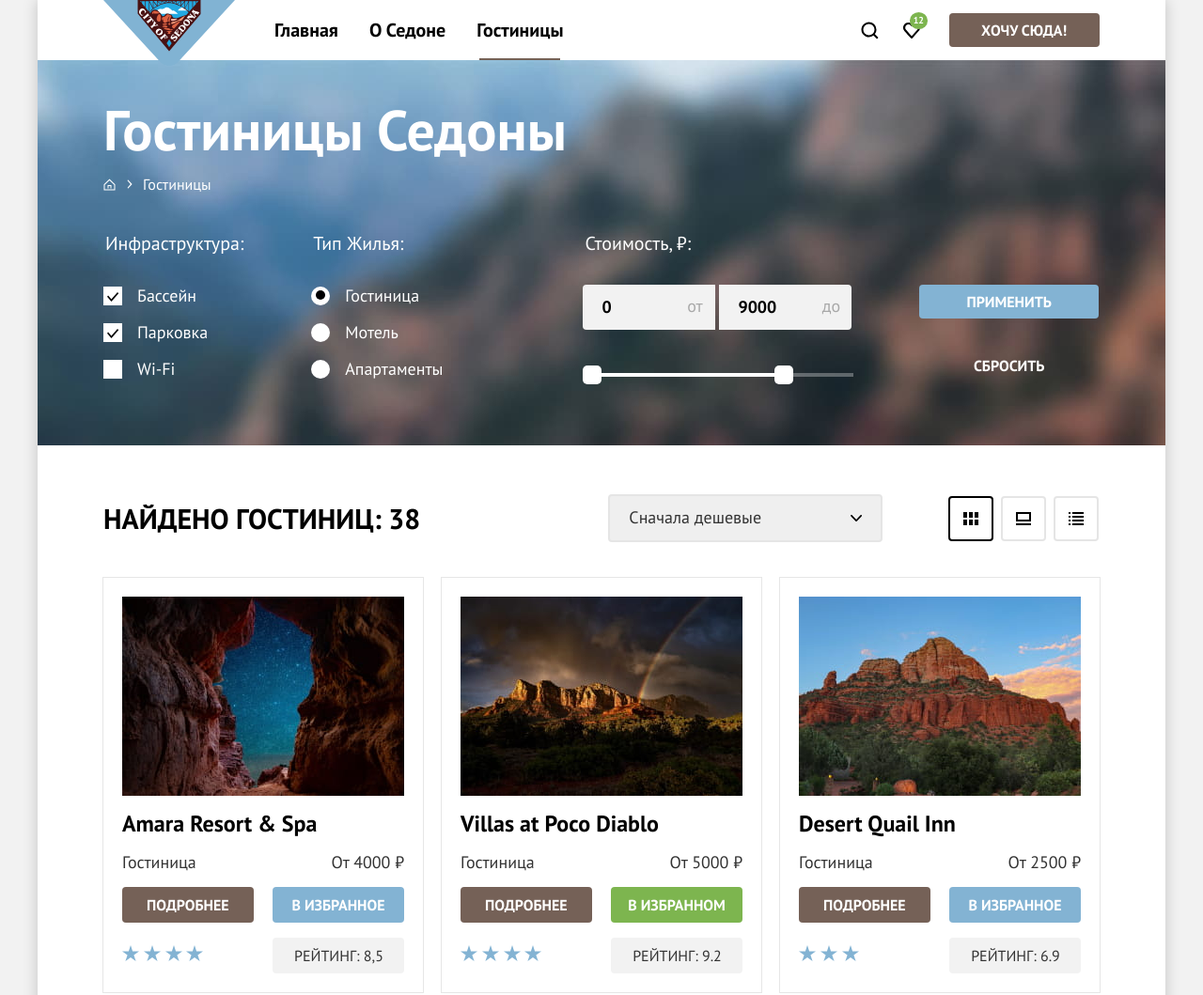
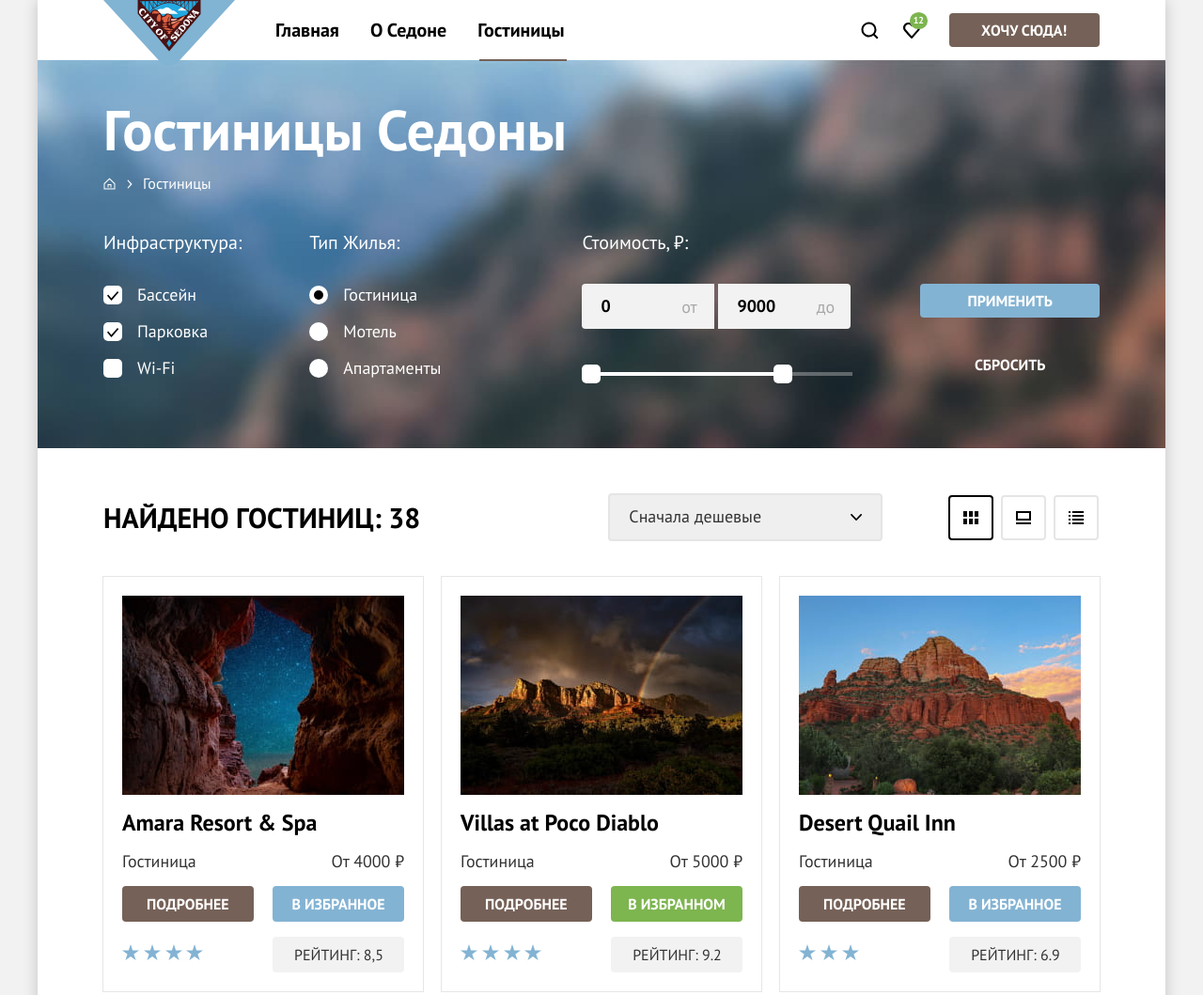
Before and after one commit to htmlacademy-htmlcss/2489173-sedona-40, a plain HTML site: page catalog.html in a window 1280 px wide. Shown: the top 1059 px of the page at 94% size. Drawn offline with Linux system fonts and the light colour scheme.

Commit message:
Add files via upload

```diff
--- a/catalog.html
+++ b/catalog.html
@@ -21,7 +21,7 @@
               <a class="navigation-link" href="#">О седоне</a>
             </li>
             <li class="navigation-item">
-              <a class="navigation-link navigation-link-current-catalog" href="catalog.html">Гостиницы</a>
+              <a class="navigation-link navigation-link-current" href="catalog.html">Гостиницы</a>
             </li>
           </ul>
           <ul class="navigation-user">
@@ -57,11 +57,6 @@
             <li class="breadcrumbs-item">
               <a class="breadcrumbs-link breadcrumbs-item-home" href="index.html">
                 <span class="visually-hidden">Главная страница</span>
-                <svg class="breadcrumbs-item-home-svg" xmlns="http://www.w3.org/2000/svg" width="13" height="13"
-                  aria-hidden="true" focusable="false" viewBox="0 0 13 13" fill="currentColor">
-                  <path d="m6.5.5-6 5.8v6.2h12V6.3L6.5.5Zm5 11h-10V6.7l5-4.8 5 4.8v4.8Z" />
-                  <path d="M4.5 10.5h1V8h2v2.5h1V7h-4v3.5Z" />
-                </svg>
               </a>
             </li>
             <li class="breadcrumbs-item">
@@ -137,10 +132,10 @@
               </div>
               <div class="range-scale">
                 <div class="range-bar" style="left:0; width: 207px">
-                  <button class="range-toggle toggle-min">
+                  <button class="range-toggle toggle-min" type="button">
                     <span class="visually-hidden">Изменить минимальную цену</span>
                   </button>
-                  <button class="range-toggle toggle-max">
+                  <button class="range-toggle toggle-max" type="button">
                     <span class="visually-hidden">Изменить максимальную цену</span>
                   </button>
                 </div>
--- a/styles/styles.css
+++ b/styles/styles.css
@@ -33,6 +33,7 @@ img {
   border: 0;
   padding: 0;
   white-space: nowrap;
+  -webkit-clip-path: inset(100%);
           clip-path: inset(100%);
   clip: rect(0 0 0 0);
   overflow: hidden;
@@ -59,17 +60,17 @@ body {
   margin: 0 auto;
   width: 1200px;
   min-height: 100%;
-  box-shadow:0 0 15px rgba(0, 0, 0, 0.2) ;
+  box-shadow: 0 0 15px rgba(0, 0, 0, 0.2) ;
 }
 
 .page-header {
   display: flex;
-  padding:0 70px ;
+  padding: 0 70px ;
 }
 
 .logo {
   display: block;
-  margin-right:28px ;
+  margin-right: 29px ;
   position: relative;
   margin-bottom: -10px;
   z-index: 1;
@@ -97,18 +98,26 @@ body {
   padding: 20px 14px;
 }
 
+.navigation-link:hover{
+  opacity: 0.5;
+}
+
+.navigation-link:active{
+  opacity: 0.3;
+}
+
 .navigation-link-current::before {
   content: "";
   position: absolute;
-  right: 17px;
-  left: 17px;
-  bottom: -2px;
+  right: 11px;
+  left: 16px;
+  bottom: -1px;
   height: 2px;
   background-color: #756257;
   z-index: 1;
 }
 
-.navigation-link-current-catalog::before {
+/* .navigation-link-current-catalog::before {
   content: "";
   position: absolute;
   right: 17px;
@@ -116,7 +125,7 @@ body {
   bottom: 0;
   height: 2px;
   background-color: #756257;
-}
+} */
 
 
 .navigation-user {
@@ -198,7 +207,7 @@ body {
 }
 
 .button-basic:disabled {
-  color:rgb(255, 255, 255);
+  color: rgb(255, 255, 255);
   background: #E5E5E5;
 }
 
@@ -216,7 +225,7 @@ body {
 }
 
 .search .button-basic:disabled {
-  color:rgb(255, 255, 255);
+  color: rgb(255, 255, 255);
   background: #E5E5E5;
 }
 
@@ -284,7 +293,7 @@ body {
   width: 60px;
   height: 2px;
   background: rgba(255, 255, 255, 0.3);
-  top:188px;
+  top: 188px;
   left: 170px;
 }
 
@@ -294,7 +303,7 @@ body {
   width: 60px;
   height: 2px;
   background: rgba(255, 255, 255, 0.3);
-  top:188px;
+  top: 188px;
   left: 970px;
 }
 
@@ -304,7 +313,7 @@ body {
   width: 60px;
   height: 2px;
   background: rgba(0, 0, 0, 0.3);
-  top:198px;
+  top: 198px;
   left: 170px;
 }
 
@@ -314,7 +323,6 @@ body {
 
 .advantages-item-picture-wrap .advantages-title {
   margin-top: 102px;
-
 }
 
 .advantages-item-gray .advantages-description {
@@ -359,7 +367,7 @@ body {
   width: 60px;
   height: 2px;
   background: rgba(255, 255, 255, 0.3);
-  top:190px;
+  top: 190px;
   left: 170px;
 }
 
@@ -382,13 +390,13 @@ body {
 }
 
 .benefits {
-  max-width:505px;
+  max-width: 505px;
   margin: 0 auto;
   display: flex;
   flex-direction: column;
   row-gap: 20px;
   padding-top: 64px;
-  padding-bottom:64px ;
+  padding-bottom: 64px ;
 }
 
 .advantages-continuation {
@@ -407,35 +415,36 @@ body {
 .advantages-continuation-item-house::before {
   content: url("../images/svg/home.svg");
   position: absolute;
+  top: 80px;
+  left: 50%;
+  transform: translateX(-50%);
+}
+
+.advantages-continuation-item-food::before {
+  content: url("../images/svg/food.svg");
+  position: absolute;
+  top: 82px;
+  left: 50%;
+  transform: translateX(-50%);
+}
+
+.advantages-continuation-item-present::before {
+  content: url("../images/svg/present.svg");
+  position: absolute;
   top:80px;
   left: 50%;
   transform: translateX(-50%);
 }
 
-.advantages-continuation-item-food::before {
-  content: url("../images/svg/food.svg");
-  position: absolute;
-  top:82px;
-  left: 50%;
-  transform: translateX(-50%);
-}
-
-.advantages-continuation-item-present::before {
-  content: url("../images/svg/present.svg");
-  position: absolute;
-  top:80px;
-  left: 50%;
-  transform: translateX(-50%);
-}
-
 .advantages-continuation-item .advantages-title {
-  margin:0;
+  margin: 0;
   margin-top: 183px;
   margin-bottom: 30px;
+  word-break: break-word;
 }
 
 .advantages-continuation-item .advantages-description {
-  margin:0 85px 81px;
+  margin: 0 85px 81px;
 }
 
 .advantages-item-picture .advantages-description {
@@ -499,11 +508,13 @@ body {
   border-radius: 4px 0 0 4px;
   border: none;
   background: rgb(242, 242, 242);
+  height: 100%;
 }
 
 .subscribe-wrapper .section-title {
   margin-bottom:  20px;
 }
+
 .subscribe-wrapper .section-description {
   margin-bottom:  57px;
 }
@@ -528,7 +539,7 @@ body {
   background-size: cover;
   background-repeat: no-repeat;
   background-color: #83B3D3;
-  padding: 35px 70px 70px;
+  padding: 35px 70px 74px;
 }
 
 .main-inner-title {
@@ -563,9 +574,11 @@ body {
 .breadcrumbs-item-home {
   display: block;
   width: 13px;
-  height: 13px;
+  height: 15px;
   margin-right: 29px;
-  color: #FFFFFF;
+  background-image: url("../images/svg/filters-home.svg");
+  background-repeat: no-repeat;
+  background-position: center;
 }
 
 .breadcrumbs-item-home:hover {
@@ -581,7 +594,6 @@ body {
   color: #FFFFFF4D;
   opacity: 0.3;
 }
-
 
 .breadcrumbs-item-home-svg {
   position: absolute;
@@ -594,7 +606,7 @@ body {
 
 .breadcrumbs-link {
   position: relative;
-  /* display: block; */
+  display: block;
   font-size: 16px;
   line-height: 21px;
 }
@@ -602,7 +614,7 @@ body {
 .filter-catalog {
   display: flex;
   flex-wrap: wrap;
-  column-gap: 70px;
+  column-gap: 72px;
 }
 
 .filter-catalog-group {
@@ -617,7 +629,7 @@ body {
 }
 
 .filter-catalog-group:nth-child(2) {
-  margin-right: 70px;
+  margin-right: 69px;
   padding-right: 9px;
 }
 
@@ -661,7 +673,8 @@ body {
   grid-row: 1 / 2;
   align-self: center;
   justify-self: center;
-  margin-top: -2px;
+  margin-top: 1px;
+  margin-right: 10px;
   opacity: 0.3;
 }
 
@@ -679,6 +692,7 @@ body {
   font-size: 18px;
   max-width: 143px;
   border: none;
+  -webkit-appearance: textfield;
           appearance: textfield;
 }
 
@@ -747,6 +761,7 @@ body {
   position: relative;
   display: block;
   padding-left: 36px;
+  cursor: pointer;
 }
 
 .control-mark {
@@ -756,6 +771,7 @@ body {
   width: 20px;
   height: 20px;
   background: rgb(255, 255, 255);
+  border-radius: 5px ;
 }
 
 .control:hover .control-mark,
@@ -792,8 +808,9 @@ body {
 
 .control-input[type="radio"]:checked + .control-mark::after {
   position: absolute;
-  top: 4px;
-  left: 5px;
+  top: 50%;
+  left: 50%;
+  transform: translate(-50%, -50%);
   width: 10px;
   height: 10px;
   background-image: url("../images/svg/circle-black.svg");
@@ -802,6 +819,7 @@ body {
 }
 
 .filter-catalog-title {
+  padding: 0;
   font-size: 20px;
   line-height: 24px;
   text-transform: capitalize;
@@ -869,7 +887,7 @@ body {
 .search-result {
   display: flex;
   align-items: center;
-  padding: 52px 0 38px;
+  padding: 48px 0 38px;
 }
 
 .search-result .section-title {
@@ -889,6 +907,7 @@ body {
   padding: 12px 20px 14px 20px;
   border: 2px solid rgb(229, 229, 229);
   border-radius: 4px;
+  -webkit-appearance: none;
           appearance: none;
   background-image: url("../images/svg/down-arrow.svg");
   background-repeat: no-repeat;
@@ -1094,11 +1113,10 @@ text-decoration: none;
 .pagination-link[href^="#"]:hover {
   outline: 1px solid rgb(130, 179, 211);
   background: rgb(104, 162, 202);
-
 }
 
 .pagination-link:focus {
-  outline: 1px solid rgb(130, 179, 211);
+  border: 1px solid rgb(130, 179, 211);
   background: rgb(104, 162, 202);
 }
 
@@ -1115,16 +1133,12 @@ text-decoration: none;
   line-height: 36px;
   text-transform: uppercase;
   text-decoration: none;
-  min-width: 60px;
-  min-height: 60px;
 }
 
 .pagination-link-points .pagination-link {
   color: #000000;
   background-color: transparent;
   padding: 12px 20px 16px ;
-  min-width: 60px;
-  min-height: 60px;
 }
 
 /* Buttons */
@@ -1138,6 +1152,9 @@ text-decoration: none;
   text-transform: uppercase;
   cursor: pointer;
   border-radius: 4px;
+  border:none;
+  font-family: inherit;
+  word-break: break-word;
 }
 
 .card-button:hover {
@@ -1206,11 +1223,6 @@ text-decoration: none;
 .button-green:disabled {
   background:  rgb(229, 229, 229);
   color:rgb(255, 255, 255) ;
-}
-
-button.button {
-  border:none;
-  font-family: inherit;
 }
 
 /* Footer */
@@ -1489,6 +1501,7 @@ button.button {
 
 .number-field::-webkit-outer-spin-button,
 .number-field::-webkit-inner-spin-button {
+  -webkit-appearance: none;
           appearance: none;
   margin: 0;
 }
@@ -1621,6 +1634,7 @@ button.button {
   background-color: rgb(131, 179, 211);
 }
 
+
 .information-children:hover .information-children-text {
   display: block;
 }
```
Also changed, not shown: index.html (+1 -1 lines), images/svg/search.svg (added). Lines whose indentation alone changed are shown as unchanged.
